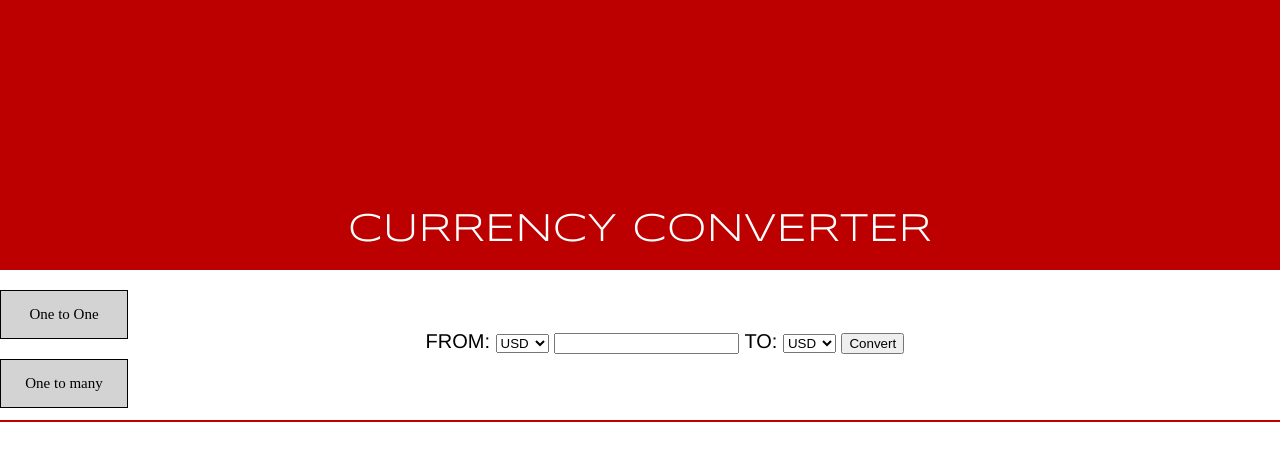
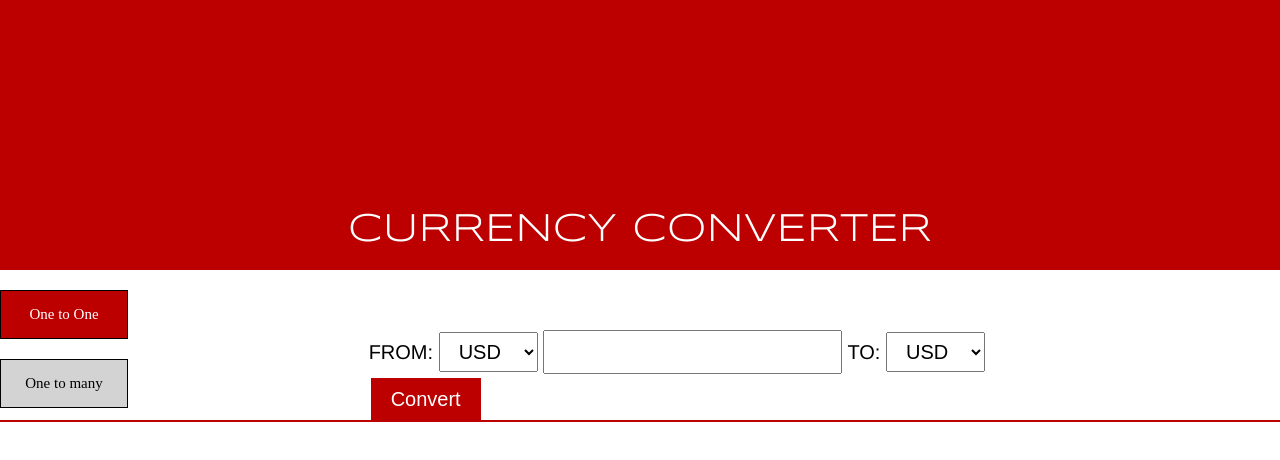
Before and after one commit to sbanjara/Currency-Converter, a plain HTML site: page web/index.html in a window 1280 px wide. Both pictures are taken after a click on the element "One to One". Drawn offline with nearby package versions, Linux system fonts and the light colour scheme.

Commit message:
Some CSS changes!!!

```diff
--- a/web/Home.css
+++ b/web/Home.css
@@ -1,14 +1,11 @@
 
 body {
-
     margin: 0;
     padding: 0;
     border: 0;
-
 }
 
 #header {
-
     color: white;
     background-color: #BC0000;
     font-family: 'Syncopate';
@@ -17,7 +14,6 @@ body {
     text-align: center;
     height: 100px;
     left: 60%;
-
 }
 
 #left_section {
@@ -31,30 +27,60 @@ body {
 }
 
 .container {
-
     margin-top: 50px;
-
 }
 
 .inputform {
-
     padding-top: 10px;
-    padding-left: 25%;
-    padding-right: 25%;
+    padding-left: 20%;
+    padding-right: 20%;
     font-family: Helvetica;
     font-size: 20px;
     padding-bottom: 20px;
-
 }
 
 #form_two {
+    display: none;
+}
 
-    display: none;
+#input {
+    height: 30px;
+    font-size: 20px;
+    padding: 5px 15px 5px 15px;
+}
 
+#input_two {
+    height: 30px;
+    font-size: 20px;
+    padding: 5px 15px 5px 15px;
+}
+
+#in_code {
+    height: 40px;
+    font-size: 20px;
+    padding: 2px 15px 2px 15px;
+}
+
+#out_code {
+    height: 40px;
+    font-size: 20px;
+    padding: 2px 15px 2px 15px;
+}
+
+.btn_convert {
+    background-color: #BC0000;
+    border: none;
+    color: white;
+    padding: 10px 20px 10px 20px;
+    text-align: center;
+    text-decoration: none;
+    display: inline-block;
+    font-size: 20px;
+    margin: 4px 2px;
+    cursor: pointer;
 }
 
 #output {
-
     margin-top: 150px;
     text-align: center;
     font-family: monospace;
@@ -64,11 +90,9 @@ body {
     border-width: 1px;
     border-color: #BC0000;
     width: 100%;
-
 }
 
 .button {
-
     margin-top: 20px;
     background-color: lightgray;
     color: black;
@@ -77,12 +101,10 @@ body {
     border-color: black;
     border-width: 1px;
     border-style: solid;
-
+    cursor: pointer;
 }
 
-.button:hover {
-
-    background-color:  #BC0000;
+#button_one {
+    background-color: #BC0000;
     color: white;
-
 }
--- a/web/index.html
+++ b/web/index.html
@@ -113,7 +113,7 @@
 
                     </select>
 
-                    <input type="button" value="Convert" onclick="Converter.getConversion();">
+                    <input type="button" class="btn_convert" value="Convert" onclick="Converter.getConversion();">
 
                 </form>
 
@@ -127,7 +127,7 @@
 
                     <input type="text" name="input" id="input_two">
 
-                    <input type="button" value="Convert" onclick="Converter.getAllconversion();">
+                    <input type="button" class="btn_convert" value="Convert" onclick="Converter.getAllconversion();">
 
                 </form>
 
@@ -137,13 +137,13 @@
 
         <section id="left_section">
 
-            <div class="button" onclick="display_form_one();">
+            <div class="button" id="button_one" onclick="display_form_one();">
 
                 <p> One to One </p>
 
             </div>
 
-            <div class="button" onclick="display_form_two();">
+            <div class="button" id="button_two" onclick="display_form_two();">
 
                 <p> One to many </p>
 
@@ -159,6 +159,10 @@
 
                document.getElementById("form_one").style.display = "block";
                document.getElementById("form_two").style.display = "none";
+               document.getElementById("button_one").style.background = "#BC0000";
+               document.getElementById("button_one").style.color = "white";
+               document.getElementById("button_two").style.background = "lightgray";
+               document.getElementById("button_two").style.color = "black";
                document.getElementById("input").value = "";
                $('#output').html(" ");
 
@@ -168,6 +172,10 @@
 
                 document.getElementById("form_one").style.display = "none";
                 document.getElementById("form_two").style.display = "block";
+                document.getElementById("button_one").style.background = "lightgray";
+                document.getElementById("button_one").style.color = "black";
+                document.getElementById("button_two").style.background = "#BC0000";
+                document.getElementById("button_two").style.color = "white";
                 document.getElementById("input_two").value = "";
                 $('#output').html(" ");
 
--- a/web/scripts/Converter.js
+++ b/web/scripts/Converter.js
@@ -7,14 +7,7 @@ var Converter = ( function() {
 
             /*
              * This function accepts the data object sent by the server
-             * ("rates") as an argument.  It should: get the amount (in USD)
-             * entered by the user in the "input" form field, iterate through
-             * the currency exchange rates given in the data object, multiply
-             * each rateby the given number of U.S. Dollars, and compute the
-             * corresponding amount for each currency.  These amounts should be`1   2qesssss
-             * shown in the "output" element of the page, along with the
-             * currency codes, separated by colons and formatted to two decimal
-             * places.  (See the screenshot given with this assignment.)
+             * ("rates") as an argument.
              */
 
             var input_t = document.getElementById("input").value;
@@ -26,7 +19,7 @@ var Converter = ( function() {
 
             if(input_t.length > 0 && !isNaN(input_t)) {
 
-                var input = parseInt(input_t);
+                var input = parseFloat(input_t);
                 if(input > 0) {
 
                     for(var rate in data) {
@@ -60,15 +53,10 @@ var Converter = ( function() {
         getConversion: function() {
 
             /*
-             * This method should send an Ajax request to our API to get the
-             * latest exchange rates.  Use "latest" as the URL and "json" as the
+             * This method should send an Ajax request to the API to get the
+             * latest exchange rates.  Uses "latest" as the URL and "json" as the
              * data type, so that the data will be automatically parsed to a
-             * JavaScript object.  (In the sample code in the "HTTP Basics"
-             * lecture notes, this object is called "response".  Then, invoke
-             * the helper function "convert()" in the callback function to
-             * perform the conversion.  (If you are unclear about the purpose of
-             * the "that" variable shown here, see Page 6 of the "Functions and
-             * Objects" lecture notes.
+             * JavaScript object.
              */
 
             var that = this;
@@ -93,6 +81,7 @@ var Converter = ( function() {
                 url: 'latest',
                 method: 'GET',
                 dataType: 'json',
+
                 success: function(response) {
 
                     var input_t = document.getElementById("input_two").value;
@@ -101,7 +90,7 @@ var Converter = ( function() {
 
                     if(input_t.length > 0 && !isNaN(input_t)) {
 
-                        var input = parseInt(input_t);
+                        var input = parseFloat(input_t);
                         if(input > 0) {
 
                             for(var rate in data) {
@@ -126,14 +115,6 @@ var Converter = ( function() {
                 }
             });
 
-        },
-
-        init: function() {
-
-            /* Output the current version of jQuery (for diagnostic purposes) */
-
-            $('#output').html( "jQuery Version: " + $().jquery );
-
         }
 
     };
```
Also changed, not shown: 1 other file.
